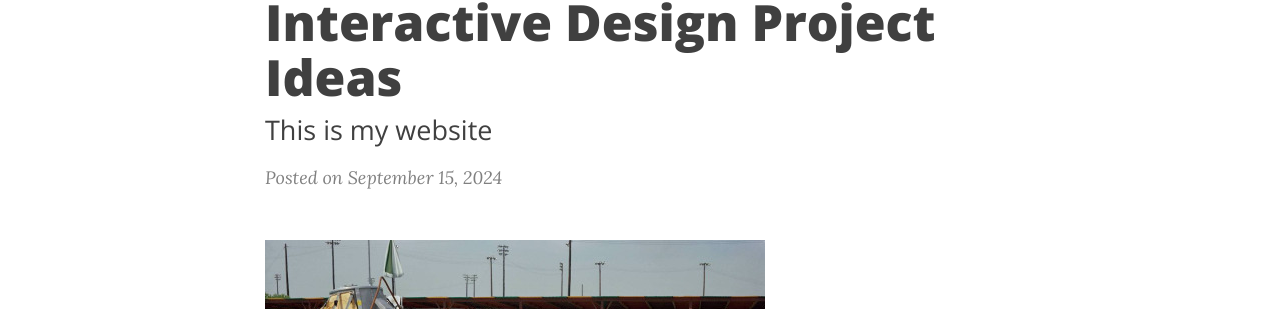
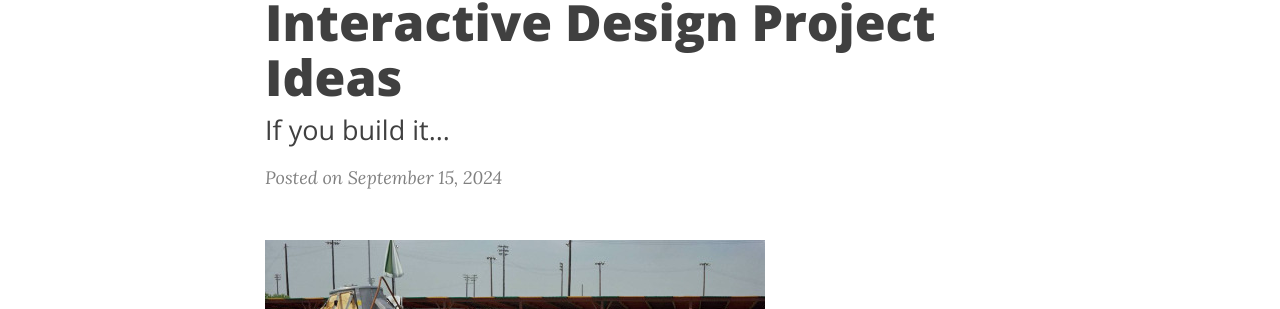
Before and after one commit to emillennial/emillennial.github.io, a Jekyll site: the page built from _posts/2024-09-15-id.md, in a window 1280 px wide and 900 px high. Shown: the part 135-444 px from the top of the window. Built offline with Jekyll 4.4.1, drawn with Linux system fonts in a browser that asks for light colours; nearby versions of some CDN libraries.

Commit message:
Update 2024-09-15-id.md

```diff
--- a/_posts/2024-09-15-id.md
+++ b/_posts/2024-09-15-id.md
@@ -1,7 +1,7 @@
 ---
 layout: post
 title: Interactive Design Project Ideas
-subtitle: This is my website
+subtitle: If you build it...
 date: 2024-09-15
 tags: [interaction design, university, computer science]
 comments: true
```
